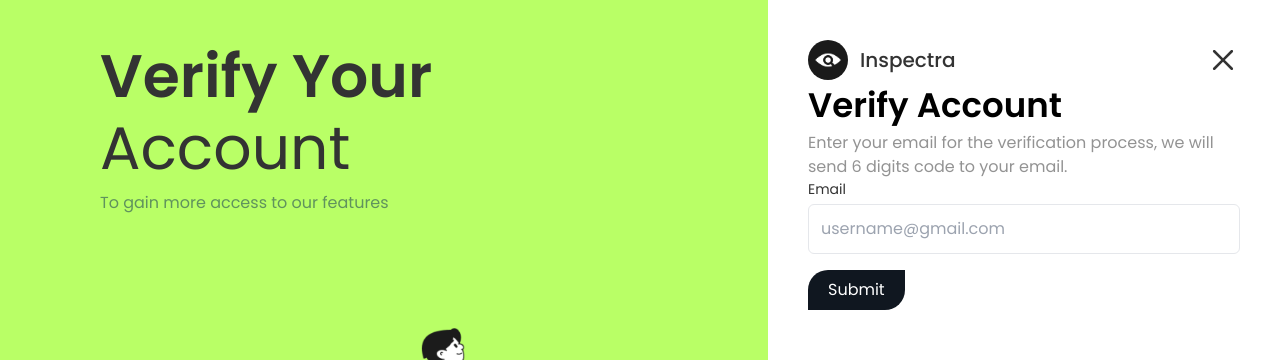
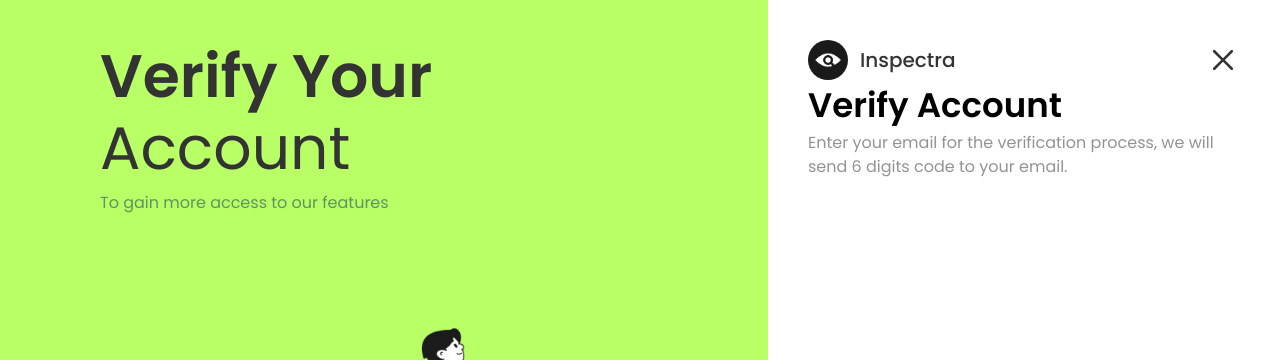
Before and after one commit to PheakdeyPhalphea/Inspectra, a Next.js app: page /forget-password in a window 1280 px wide. Shown: the top 360 px of the page. Built offline with nearby package versions, Linux system fonts and the light colour scheme; no server answers.

Commit message:
fix run build

```diff
--- a/src/app/forget-password/page.tsx
+++ b/src/app/forget-password/page.tsx
@@ -1,15 +1,15 @@
-"use client";
+
 import Image from "next/image";
 import Link from "next/link";
-import React from "react";
 import { RxCross2 } from "react-icons/rx";
-import { Field, Form, Formik } from "formik";
 export default function page() {
-  const initialValues = {
-    email: "",
-  };
-
-  const handleSubmit = (values: any) => {};
+  // const initialValues = {
+  //   email: "",
+  // };
+  // // eslint-disable-next-line @typescript-eslint/no-explicit-any
+  // const handleSubmit = (values: any) => {
+  //   console.log(values)
+  // };
 
   return (
     <main className="h-screen  w-full mx-auto flex ">
@@ -65,7 +65,7 @@ export default function page() {
           Enter your email for the verification process, we will send 6 digits
           code to your email.
         </p>
-        <Formik
+        {/* <Formik
           initialValues={initialValues}
           onSubmit={(values) => {
             handleSubmit(values);
@@ -97,7 +97,7 @@ export default function page() {
               </p>
             </button>
           </Form>
-        </Formik>
+        </Formik> */}
       </section>
     </main>
   );
--- a/src/components/Feedback/FeedbackComponent.tsx
+++ b/src/components/Feedback/FeedbackComponent.tsx
@@ -1,7 +1,8 @@
 "use client";
 import { useToast } from "@/components/hooks/use-toast";
 import { useCreateUserFeedbackMutation } from "@/redux/service/feedback";
-import { feedbackType } from "@/types/Feedback";
+import { createFeedbackType } from "@/types/Feedback";
+
 import { Field, Form, Formik } from "formik";
 import { useTheme } from "next-themes";
 export default function FeedbackComponent() {
@@ -9,11 +10,12 @@ export default function FeedbackComponent() {
   const { toast } = useToast();
   const [createUserFeedback, { isSuccess, isError }] =
     useCreateUserFeedbackMutation();
-  const initialValues: feedbackType = {
+
+  const initialValues: createFeedbackType = {
     message: "",
   };
 
-  const handleSubmit = (values: feedbackType) => {
+  const handleSubmit = (values: createFeedbackType) => {
     try {
       if (isSuccess) {
         createUserFeedback({ message: values });
@@ -29,10 +31,9 @@ export default function FeedbackComponent() {
       }
     } catch (error) {
       toast({
-        description: "Failed to Submit Feedback",
+        description: `${error}`,
       });
     }
-
   };
   return (
     <section className="w-[90%] mx-auto grid grid-cols-1 lg:grid-cols-2 gap-10">
--- a/src/components/FromLoginComponent/FormLoginComponent.tsx
+++ b/src/components/FromLoginComponent/FormLoginComponent.tsx
@@ -2,7 +2,7 @@
 import styles from "@/components/FromLoginComponent/styles.module.css";
 import { toast } from "@/components/hooks/use-toast";
 import { FormValues } from "@/types/FormType";
-import { ErrorMessage, Field, Form, Formik } from "formik";
+import { Field, Form, Formik } from "formik";
 import { useRouter } from "next/navigation";
 import { useState } from "react";
 import { IoEyeOffSharp, IoEyeSharp } from "react-icons/io5";
--- a/src/components/VerifyComponent/VerifyComponent.tsx
+++ b/src/components/VerifyComponent/VerifyComponent.tsx
@@ -9,6 +9,7 @@ import { useState } from "react";
 import * as Yup from "yup";
 import { toast } from "../hooks/use-toast";
 import { useRouter } from "next/navigation";
+import { OtpType } from "@/data/Otp";
 export default function VerifyComponent() {
   const [verifyUserAccount, { isSuccess, isError }] =
     useVerifyUserAccountMutation();
@@ -16,7 +17,7 @@ export default function VerifyComponent() {
   //const email = useAppSelector((state) => state.user.email);
   const email = "kdeyhenessey@gmail.com";
   const [timerKey, setTimerKey] = useState(0); // State to restart timer
-  const initialValues: any = {
+  const initialValues: OtpType = {
     otp1: "",
     otp2: "",
     otp3: "",
@@ -33,8 +34,8 @@ export default function VerifyComponent() {
     otp5: Yup.string().required("OTP 5 is required "),
     otp6: Yup.string().required("OTP 6 is required "),
   });
-  const router = useRouter()
-  const handleSubmit = (values: any) => {
+  const router = useRouter();
+  const handleSubmit = (values: OtpType) => {
     const otp = Object.values(values).join("");
     try {
       if (isSuccess) {
@@ -43,7 +44,7 @@ export default function VerifyComponent() {
           description: "Verification Successfully ",
           variant: "success",
         });
-        router.push("/login")
+        router.push("/login");
       } else if (isError) {
         toast({
           description: "Verification Fail ",
@@ -84,7 +85,7 @@ export default function VerifyComponent() {
           <Form>
             <div className="flex justify-between m-5">
               {Array.from({ length: 6 }, (_, index) => {
-                const fieldName = `otp${index + 1}`;
+                const fieldName = `otp${index + 1}` as keyof OtpType;
                 return (
                   <Field
                     key={index}
@@ -93,6 +94,7 @@ export default function VerifyComponent() {
                     name={fieldName}
                     maxLength={1} // Restrict each field to a single character
                     value={values[fieldName]} // Dynamically update value
+                     // eslint-disable-next-line @typescript-eslint/no-explicit-any
                     onChange={(e: { target: { value: any } }) => {
                       handleChange(e); // Update Formik state
                       const value = e.target.value;
@@ -103,6 +105,7 @@ export default function VerifyComponent() {
                         nextField.focus(); // Focus on the next field if input is valid
                       }
                     }}
+                     // eslint-disable-next-line @typescript-eslint/no-explicit-any
                     onKeyDown={(e: { key: string; target: { value: any } }) => {
                       if (e.key === "Backspace") {
                         const value = e.target.value;
@@ -130,7 +133,7 @@ export default function VerifyComponent() {
               Verify
             </button>
             <p className="text-text_title_20 font-normal my-5 text-ascend_color">
-              {<CountdownTimer  key={timerKey} minutes={2} />}
+              {<CountdownTimer key={timerKey} minutes={2} />}
             </p>
             <p className="text-text_body_16 text-text_color_light m-5">
               If you didn&apos;t receive a code! <br />{" "}
--- /dev/null
+++ b/src/data/Otp.ts
@@ -0,0 +1,8 @@
+export type OtpType = {
+  otp1: string;
+  otp2: string;
+  otp3: string;
+  otp4: string;
+  otp5: string;
+  otp6: string;
+};
--- a/src/lib/countTime.ts
+++ b/src/lib/countTime.ts
@@ -1,7 +1,11 @@
 import { toast } from "@/components/hooks/use-toast";
 import { useState, useEffect } from "react";
 
-export default function CountdownTimer({ minutes }: any) {
+interface CountdownTimerProps {
+  minutes: number;
+}
+
+export default function CountdownTimer({ minutes }: CountdownTimerProps) {
   const [timeRemaining, setTimeRemaining] = useState(minutes * 60); // Convert minutes to seconds
 
   useEffect(() => {
--- a/src/lib/utils.ts
+++ b/src/lib/utils.ts
@@ -21,7 +21,7 @@ export function convertToDayMonthYear(timestamp: string) {
 
 
 // count down verify otp
-export function startCountdown(minutes: any) {
+export function startCountdown(minutes: number) {
   let timeRemaining = minutes * 60; // Convert minutes to seconds
   const timerInterval = setInterval(() => {
       const minutesLeft = Math.floor(timeRemaining / 60);
--- a/src/redux/service/verify.ts
+++ b/src/redux/service/verify.ts
@@ -1,5 +1,4 @@
 import { cyberApi } from "@/redux/api";
-import build from "next/dist/build";
 
 export const verifyAPI = cyberApi.injectEndpoints({
   endpoints: (builder) => ({
```
Also changed, not shown: src/redux/service/feedback.ts (+4 -3 lines), src/types/Feedback.ts (+9 -1 lines).
